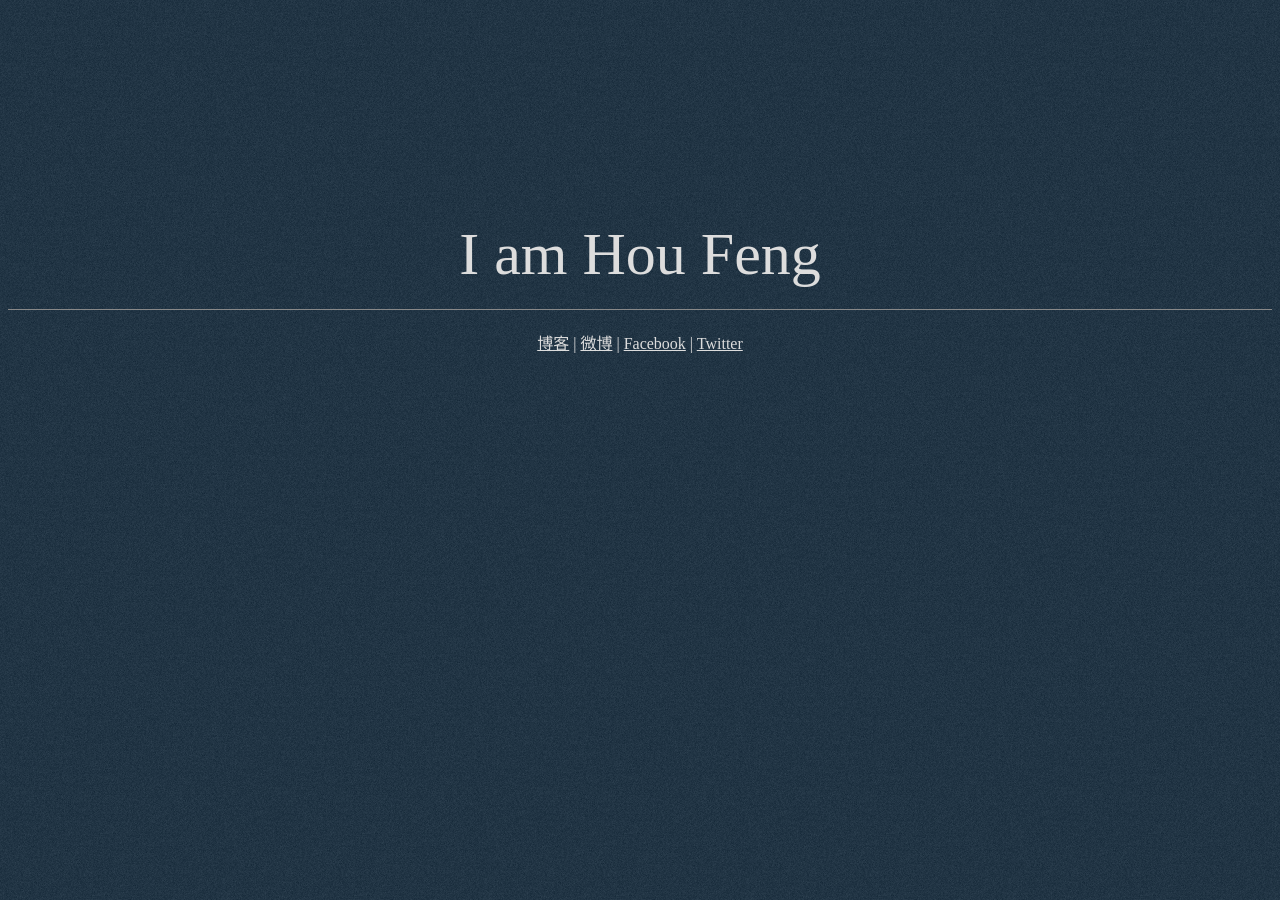
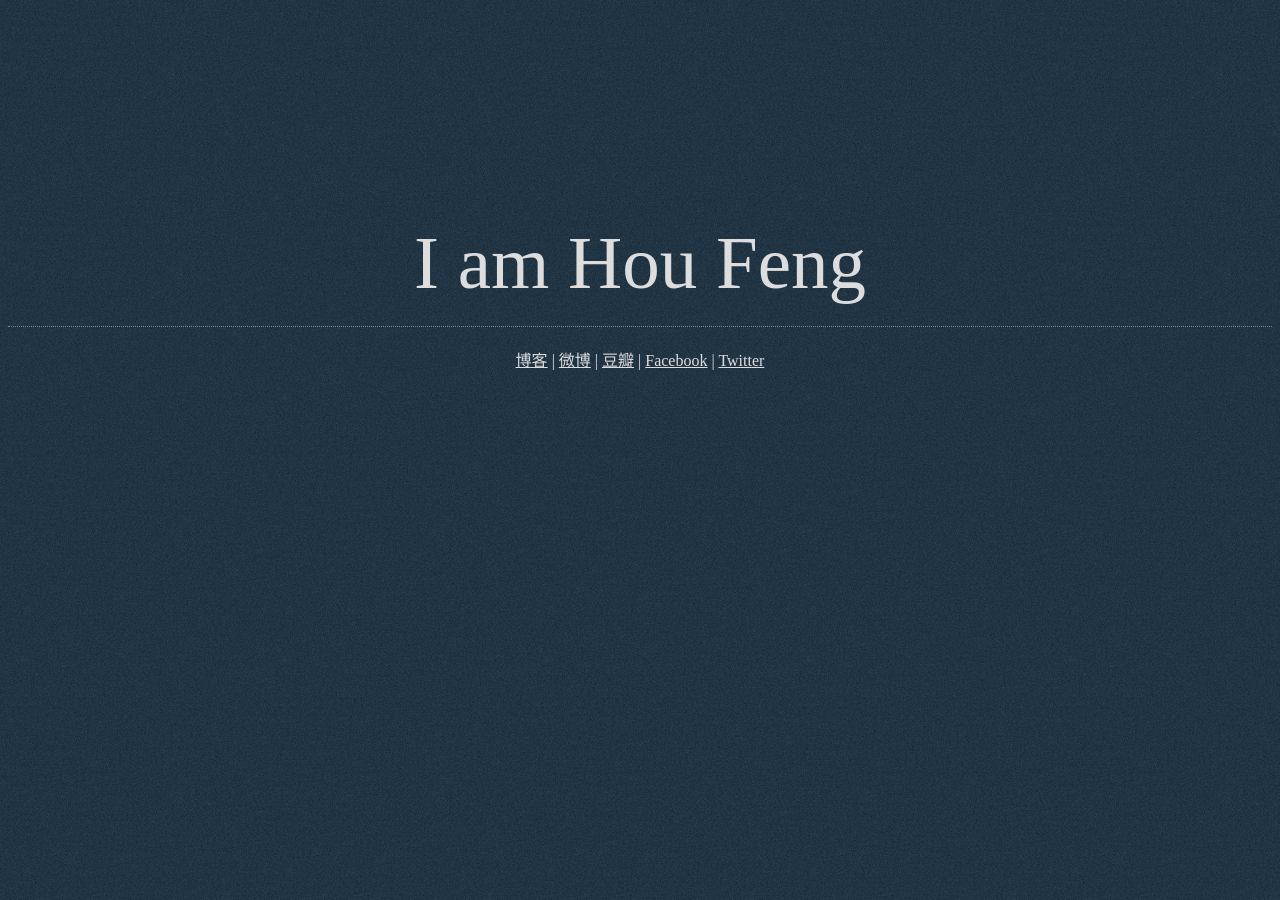
Before and after one commit to Houfeng/houfeng.github.com, a Jekyll site: the page index.html, which Jekyll copies as it is, in a window 1280 px wide. Built offline with Jekyll 4.4.1, drawn with Linux system fonts in a browser that asks for light colours; Markdown is read by kramdown in place of the engine named in the settings.

Commit message:
Updated index.html

```diff
--- a/index.html
+++ b/index.html
@@ -12,18 +12,19 @@
       #i{
         margin-top:200px;
         text-align:center;
-        font-size:60px;
+        font-size:75px;
         padding:20px;
       }
       #link{
         text-align:center;
         padding:20px;
-        border-top:solid 1px #888;
+        font-size:16px;
+        border-top:dotted 1px #888;
       }
     </style>
 </head>
 <body>
     <div id="i">I am Hou Feng</div>
-    <div id="link"><a href='http://blog.houfeng.net'>博客</a> | <a href='http://weibo.com/houfeng'>微博</a> | <a href="http://www.facebook.com/houzhanfeng">Facebook</a> | <a href='http://www.twitter.com/hou_feng'>Twitter</a></div>
+  <div id="link"><a href='http://blog.houfeng.net'>博客</a> | <a href='http://weibo.com/houfeng'>微博</a> | <a href="http://www.douban.com/people/5607115/">豆瓣</a> | <a href="http://www.facebook.com/houzhanfeng">Facebook</a> | <a href='http://www.twitter.com/hou_feng'>Twitter</a></div>
 </body>
 </html>
```
